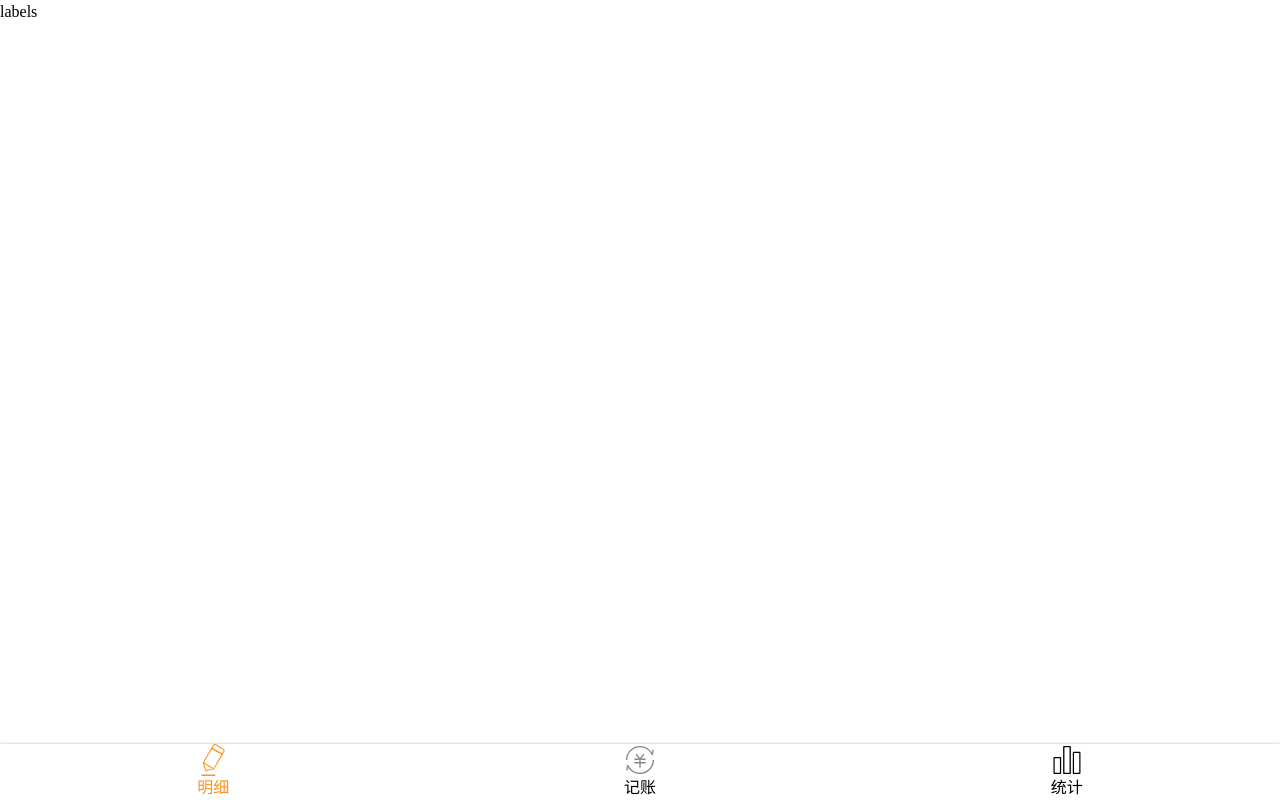
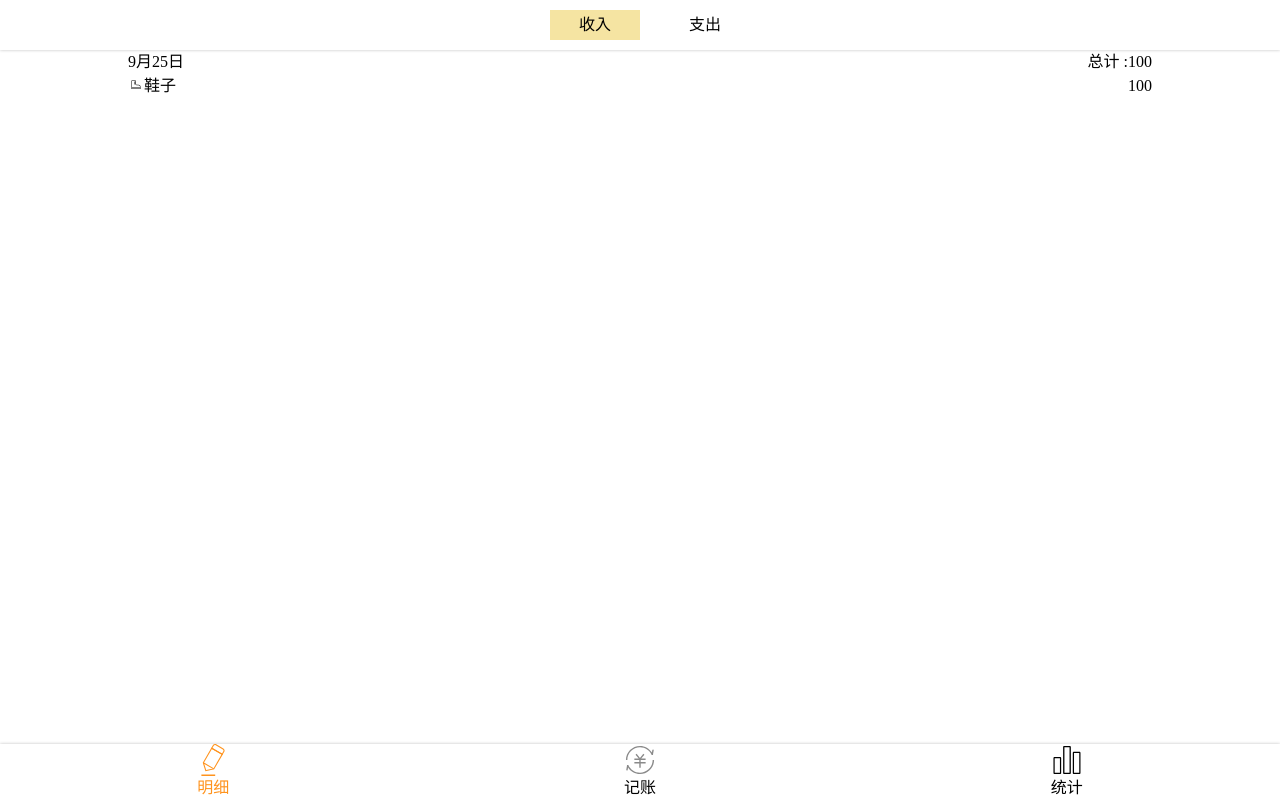
Before and after one commit to ac97nj/sun, a Vue app: page /#/Labels in a window 1280 px wide. Built offline with nearby package versions, Linux system fonts and the light colour scheme.

Commit message:
稍微完成明细页面

```diff
--- a/package.json
+++ b/package.json
@@ -16,7 +16,7 @@
     "vue-class-component": "^7.2.3",
     "vue-property-decorator": "^8.4.2",
     "vue-router": "^3.2.0",
-    "vuex": "^3.4.0"
+    "vuex": "^3.1.2"
   },
   "devDependencies": {
     "@types/jest": "^24.0.19",
--- /dev/null
+++ b/src/components/label/labelStatistics.vue
@@ -0,0 +1,71 @@
+<template>
+  <div>
+    <ul class="Statistics">
+      <li>
+        <div class="Statistics-one">
+          <div>9月25日</div>
+          <div>
+            总计 :<SPAN>100</SPAN>
+          </div>
+        </div>
+        <div class="Statistics-two">
+          <div>
+            <Icon name="xiezi"/>
+            <span>鞋子</span>
+          </div>
+          <div>
+            100
+          </div>
+        </div>
+
+
+
+
+
+      </li>
+    </ul>
+
+  </div>
+</template>
+
+<script lang="ts">
+import Vue from 'vue';
+import {Component} from 'vue-property-decorator';
+
+@Component
+export default class LabelStatistics extends Vue {
+
+}
+
+
+</script>
+
+<style lang="scss" scoped>
+.Statistics {
+
+  width: 80%;
+  margin: auto;
+
+  > li {
+
+    > .Statistics-one {
+
+      display: flex;
+      justify-content: space-between;
+
+    }
+
+    > .Statistics-two {
+      display: flex;
+      justify-content: space-between;
+
+    }
+
+
+  }
+
+
+}
+
+
+</style>
--- /dev/null
+++ b/src/components/label/labelTag.vue
@@ -0,0 +1,65 @@
+<template>
+  <div class="label">
+    <ul class="label-tag">
+      <li :class="type ==='-'&& 'selected' ">
+        收入
+      </li>
+      <li class="tag-disburse">
+        支出
+      </li>
+    </ul>
+  </div>
+</template>
+
+<script lang="ts">
+import Vue from 'vue';
+import {Component} from 'vue-property-decorator';
+
+@Component
+export default class LabelTag extends Vue {
+
+  type = '-'
+
+
+
+
+
+}
+
+
+</script>
+
+<style lang="scss" scoped>
+.label {
+  display: flex;
+  justify-content: center;
+  align-items: center;
+  box-shadow: 0 0 3px rgba(0, 0, 0, 0.25);
+  .label-tag {
+    display: flex;
+    justify-content: center;
+    align-items: center;
+    width: 250px;
+    height: 50px;
+    text-align: center;
+
+    > li {
+      display: flex;
+      align-items: center;
+      justify-content: center;
+      //text-align: center;
+      margin-left: 20px;
+      width: 90px;
+      height: 30px;
+      &.selected {
+        background: #F5E4A2;
+      }
+    }
+
+  }
+
+
+}
+
+
+</style>
--- a/src/components/money/tag.vue
+++ b/src/components/money/tag.vue
@@ -158,15 +158,10 @@ export default class Tag extends Vue {
             font-size: 25px;
             color: red;
           }
-
-
         }
-
-
         &.selected {
           background: #FF931D;
         }
-
         > .icon {
           font-size: 30px;
         }
--- a/src/main.ts
+++ b/src/main.ts
@@ -6,6 +6,8 @@ import store from './store';
 import Nav from '@/components/Nav.vue';
 import Layout from '@/components/Layout.vue';
 import Icon from '@/components/Icon.vue';
+
+
 
 
 Vue.config.productionTip = false;
--- a/src/views/Labels.vue
+++ b/src/views/Labels.vue
@@ -1,14 +1,18 @@
 <template>
   <layout>
-    labels
+    <label-tag></label-tag>
+    <label-statistics></label-statistics>
   </layout>
 </template>
 
 <script lang="ts">
 import Vue from 'vue';
 import {Component} from 'vue-property-decorator';
-
-@Component
+import LabelTag from '@/components/label/labelTag.vue';
+import LabelStatistics from '@/components/label/labelStatistics.vue';
+@Component({
+  components: {LabelStatistics, LabelTag}
+})
 export default class Labels extends Vue {
 
 }
```
